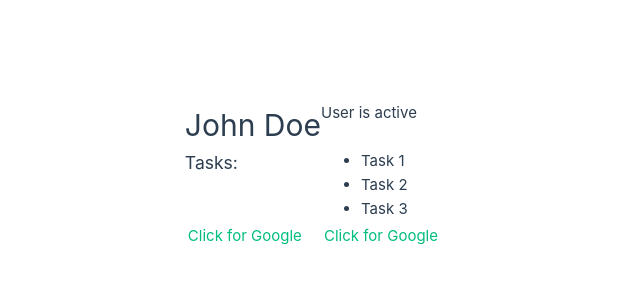
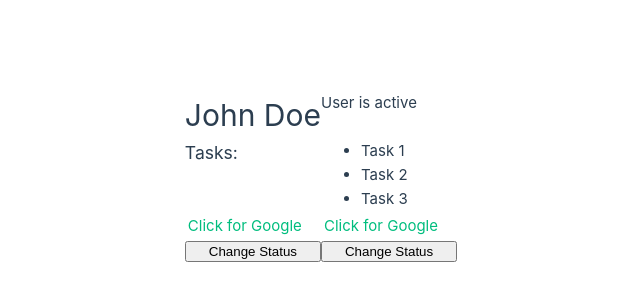
Before and after one commit to iqbalnafee/vue-practice, a Vue app: page / in a window 1280 px wide. Shown: the part 224-524 px from the top of the page, without its empty margins (319-959 px from the left). Built offline with nearby package versions, Linux system fonts and the light colour scheme.

Commit message:
v-on directive added

```diff
--- a/src/App.vue
+++ b/src/App.vue
@@ -8,6 +8,8 @@
   </ul>
   <a v-bind:href="link">Click for Google</a> <!-- add any vue data to attribute use bind -->
   <a :href="link">Click for Google</a> <!-- shorter way to use v bind -->
+  <button v-on:click="toggleStatus">Change Status</button>
+  <button @click="toggleStatus">Change Status</button> <!-- shorter way to use v on -->
 </template>
 
 <script>
@@ -23,6 +25,12 @@ export default{
       ],
       link: "https://google.com",
     };
+  },
+  methods:{
+    toggleStatus(){
+      if(this.status === 'active') this.status = 'inactive';
+      else this.status = 'active';
+    }
   }
 }
 </script>
```
